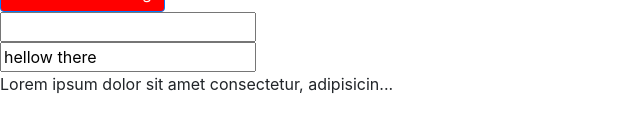
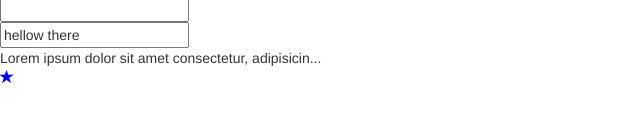
Before and after one commit to ChichiZhou/AngularPractice, an Angular app: page / in a window 1280 px wide. Shown: the part 484-616 px from the top of the page, without its empty margins (0-640 px from the left). Built offline with nearby package versions, Linux system fonts and the light colour scheme.

Commit message:
Add Favorite

```diff
--- a/package.json
+++ b/package.json
@@ -19,7 +19,7 @@
     "@angular/platform-browser": "~10.0.5",
     "@angular/platform-browser-dynamic": "~10.0.5",
     "@angular/router": "~10.0.5",
-    "bootstrap": "^4.5.2",
+    "bootstrap": "^3.3.7",
     "rxjs": "~6.5.5",
     "tslib": "^2.0.0",
     "zone.js": "~0.10.3"
--- a/src/app/app.component.html
+++ b/src/app/app.component.html
@@ -1 +1,3 @@
 <app-courses></app-courses>
+<br />
+<app-favorite></app-favorite>
--- a/src/app/app.module.ts
+++ b/src/app/app.module.ts
@@ -6,9 +6,10 @@
 import { AppRoutingModule } from './app-routing.module';
 import { AppComponent } from './app.component';
 import { CoursesComponent } from './courses/courses.component';
+import { FavoriteComponent } from './favorite/favorite.component';
 
 @NgModule({
-  declarations: [AppComponent, CoursesComponent, SummaryPipe],
+  declarations: [AppComponent, CoursesComponent, SummaryPipe, FavoriteComponent],
   imports: [BrowserModule, AppRoutingModule, FormsModule],
   providers: [],
   bootstrap: [AppComponent],
--- /dev/null
+++ b/src/app/favorite/favorite.component.html
@@ -0,0 +1,7 @@
+<span
+  class="glyphicon"
+  [class.glyphicon-star]="isFavorite"
+  [class.glyphicon-star-empty]="!isFavorite"
+  [style.color]="isFavorite ? 'blue' : 'red'"
+  (click)="onClick()"
+></span>
--- /dev/null
+++ b/src/app/favorite/favorite.component.ts
@@ -0,0 +1,16 @@
+import { Component, OnInit } from '@angular/core';
+
+@Component({
+  selector: 'app-favorite',
+  templateUrl: './favorite.component.html',
+  styleUrls: ['./favorite.component.css'],
+})
+export class FavoriteComponent implements OnInit {
+  isFavorite = true;
+  onClick() {
+    this.isFavorite = !this.isFavorite;
+  }
+  constructor() {}
+
+  ngOnInit(): void {}
+}
```
Also changed, not shown: src/app/favorite/favorite.component.css (added), 2 other files (tests, documents, lock files or other folders).
